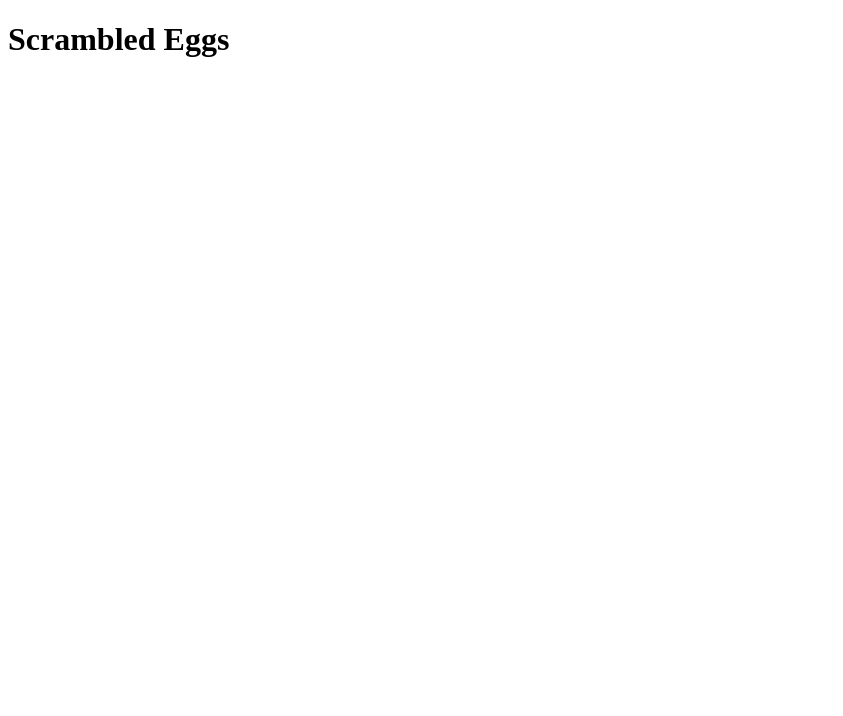
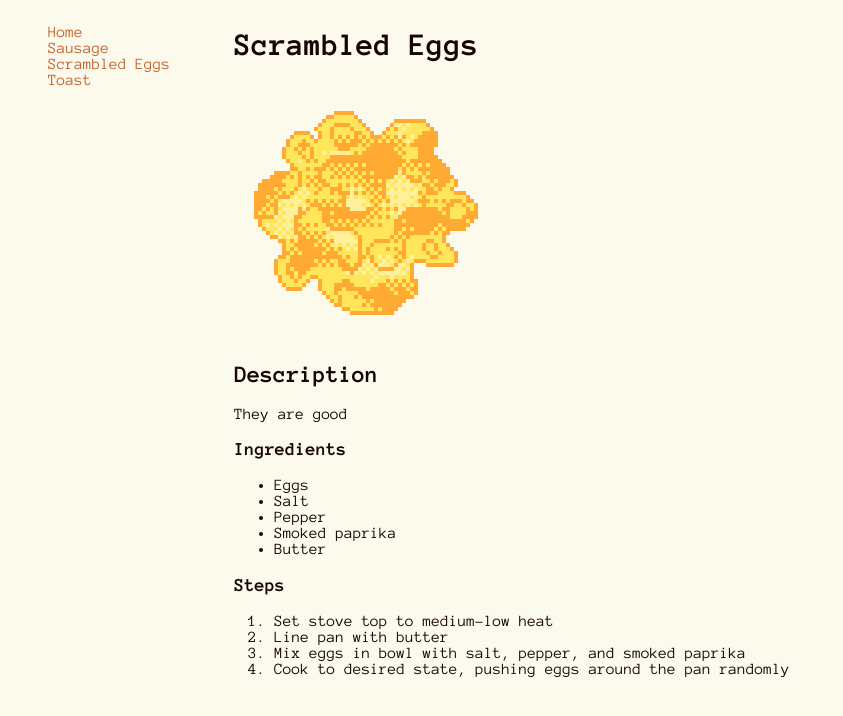
Before and after one commit to gordokay/recipes, a plain HTML site: page recipe-pages/scrambled-eggs.html in a window 1280 px wide. Shown: the whole page, without its empty margins (0-843 px from the left). Drawn offline with Linux system fonts and the light colour scheme.

Commit message:
Add scrambled-eggs.html content

```diff
--- a/recipe-pages/scrambled-eggs.html
+++ b/recipe-pages/scrambled-eggs.html
@@ -4,9 +4,39 @@
   <meta charset="UTF-8">
   <meta http-equiv="X-UA-Compatible" content="IE=edge">
   <meta name="viewport" content="width=device-width, initial-scale=1.0">
+  <link rel="stylesheet" href="../style.css">
   <title>Scrambled Eggs</title>
 </head>
 <body>
-  <h1>Scrambled Eggs</h1>
+  <nav>
+    <ul>
+      <li><a href="../index.html">Home</a></li>
+      <li><a href="sausage.html">Sausage</a></li>
+      <li><a href="scrambled-eggs.html">Scrambled Eggs</a></li>
+      <li><a href="toast.html">Toast</a></li>
+    </ul>
+  </nav>
+
+  <main>
+    <h1>Scrambled Eggs</h1>
+    <img src="../assets/scrambled-eggs.png" alt="Pixel illustration of scrambled eggs">
+    <h2>Description</h2>
+    <p>They are good</p>
+    <h3>Ingredients</h3>
+    <ul>
+      <li>Eggs</li>
+      <li>Salt</li>
+      <li>Pepper</li>
+      <li>Smoked paprika</li>
+      <li>Butter</li>
+    </ul>
+    <h3>Steps</h3>
+    <ol>
+      <li>Set stove top to medium-low heat</li>
+      <li>Line pan with butter</li>
+      <li>Mix eggs in bowl with salt, pepper, and smoked paprika</li>
+      <li>Cook to desired state, pushing eggs around the pan randomly</li>
+    </ol>
+  </main>
 </body>
 </html>
```
